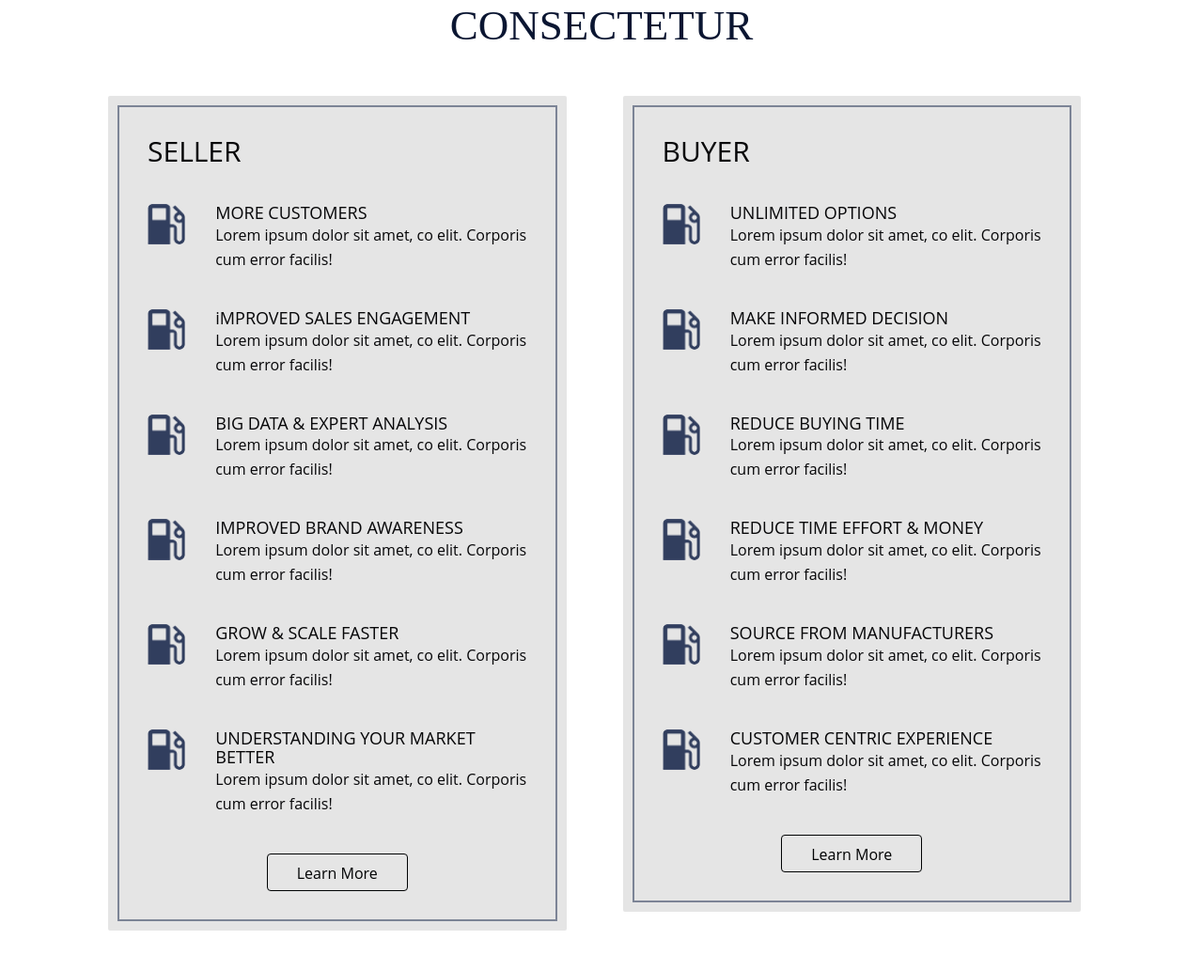
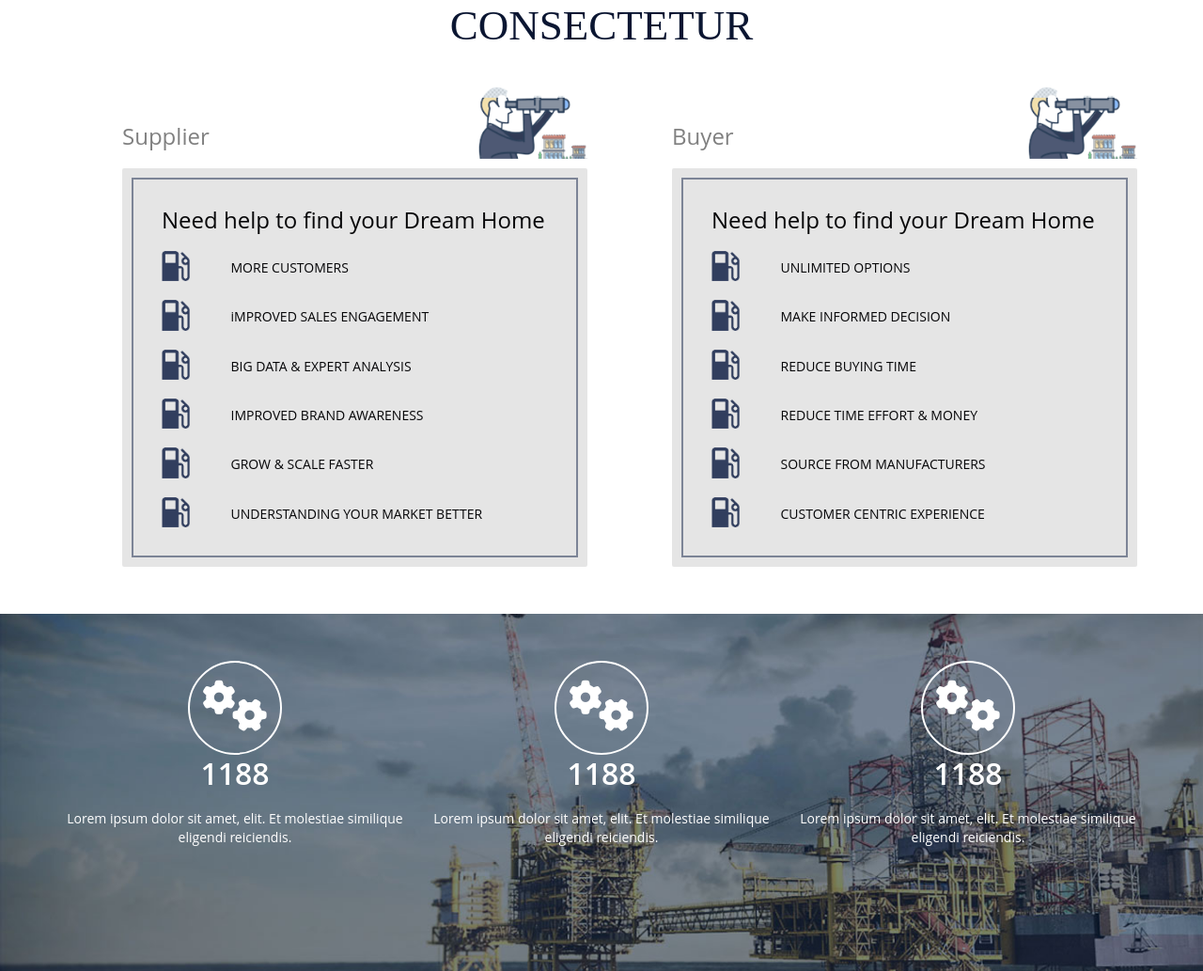
Before and after one commit to Scaledesk/oil_gas_frontend, a plain HTML site: page index.html in a window 1280 px wide. Shown: the part 2885-3918 px from the top of the page at 94% size. Drawn offline with Linux system fonts and the light colour scheme.

Commit message:
landing page

```diff
--- a/css/custom.css
+++ b/css/custom.css
@@ -1336,6 +1336,10 @@ a, p a {
     .p-t-40{
         padding-top: 40px!important;
     }
+.p-t-10{
+    padding-top: 10px!important;
+
+}
 
     .p-b-20{
         padding-bottom: 20px!important;
@@ -1821,7 +1825,11 @@ header.scroll {
     background-color: #091233;
 }
 
-
+.hollow2-btn{
+    color:#091233;
+}
+
+/*
 .hollow-btn1{
     border: 1px solid #000203;
     color: #000203;
@@ -1843,7 +1851,7 @@ header.scroll {
     background-color: #E98E26;
     color:#ffffff;
     border: 1px solid #ffffff;
-}
+}*/
 .oil-btn-solid{
     background: #091233;
     color:#ffffff ;
--- a/index.html
+++ b/index.html
@@ -207,7 +207,7 @@
                 </div>
                 <h3 class="card-title ">OIL PLATEFORM</h3>
                 <p class="oil-para oil-color2 m-t-40">Lorem ipsum dolor sit amet, consectetur adipisicing elit. A ad alias, omnis repellat sequi ipsum dolor ipsum dolor veniam. </p>
-                <a href="#" class="oil-btn-solid"> Read More</a>
+                <a href="#" class="hollow2-btn"> Read More</a>
             </div>
             <div class="col-md-3 col-sm-4 wow fadeInUp p-b-40  w-card-style card-oil oil-color2 card-margin-left">
                 <div class="p-30 text-center ">
@@ -216,7 +216,7 @@
                 </div>
                 <h3 class="card-title ">OIL PLATEFORM</h3>
                 <p class="oil-para oil-color2 m-t-40">Lorem ipsum dolor sit amet, consectetur adipisicing elit. A ad alias, omnis repellat sequi ipsum dolor ipsum dolor veniam. </p>
-                <a href="#" class="oil-btn-solid"> Read More</a>
+                <a href="#" class="hollow2-btn"> Read More</a>
             </div>
 
             <div class="col-md-3 col-sm-4 wow fadeInUp p-b-40  w-card-style card-oil oil-color2 card-margin-left">
@@ -226,7 +226,7 @@
                 </div>
                 <h3 class="card-title ">OIL PLATEFORM</h3>
                 <p class="oil-para oil-color2 m-t-40">Lorem ipsum dolor sit amet, consectetur adipisicing elit. A ad alias, omnis repellat sequi ipsum dolor ipsum dolor veniam. </p>
-                <a href="#" class="oil-btn-solid"> Read More</a>
+                <a href="#" class="hollow2-btn"> Read More</a>
 
             </div>
 
@@ -264,8 +264,7 @@
 <section class="banner-image3 p-t-40 ">
     <div class="container">
         <div class="map-content">
-        <h2 class="heading-style1">SUPPLIERS- GET ACCESS TO </h2>
-        <h2 class="heading-style1">BUYERS ENQUIRY</h2>
+            <h2 class="heading-style1">SUPPLIERS- GET ACCESS TO BUYERS ENQUIRY </h2>
             <div class="row m-t-40">
 
                 <div class="col-md-4 wow slideInLeft ">
@@ -321,105 +320,106 @@
         <h2 class="title m-b-40 text-center">CONSECTETUR</h2>
         <div class="row">
 
-            <div class="col-md-5 col-sm-6 wow pulse w-card-style greycard2-oil firstsec-margin-left">
+            <div class="col-md-6 col-sm-6">
+                <div class="row">
+                    <div class="col-md-9 ">
+                        <h3 class="firstsec-margin-left m-t-40">Supplier</h3>
+                    </div><div class="col-md-3">
+                    <img src="img/NINE.png"></div>
+            </div> <div class=" wow pulse w-card-style greycard2-oil firstsec-margin-left">
             <div class="oil-para-border oil-color">
-                    <h2>SELLER</h2>
-                    <div class="row m-t-40 mobile-m-t-20">
-                        <div class="col-sm-2"><img src="img/TEN.png" width="40" height="40"></div>
-                        <div class="col-sm-10"><h4>MORE CUSTOMERS</h4> <span>Lorem ipsum dolor sit amet, co elit. Corporis cum error facilis!</span></div>
+                <h3>Need help to find your Dream Home</h3>
+                <div class="row m-t-20 mobile-m-t-20">
+                    <div class="col-sm-2"><img src="img/TEN.png" width="30" height="30"></div>
+                    <div class="col-sm-10 p-t-10"><h5>MORE CUSTOMERS</h5> </div>
                 </div>
 
-                    <div class="row m-t-40 mobile-m-t-20">
-                        <div class="col-sm-2"><img src="img/TEN.png" width="40" height="40"></div>
-                        <div class="col-sm-10"><span> <h4>iMPROVED SALES ENGAGEMENT</h4>Lorem ipsum dolor sit amet, co elit. Corporis cum error facilis!</span></div>
+                <div class="row m-t-20 mobile-m-t-20">
+                    <div class="col-sm-2"><img src="img/TEN.png" width="30" height="30"></div>
+                    <div class="col-sm-10 p-t-10"><h5>iMPROVED SALES ENGAGEMENT</h5></div>
                 </div>
 
-                    <div class="row m-t-40 mobile-m-t-20">
-                        <div class="col-sm-2"><img src="img/TEN.png" width="40" height="40"></div>
-                        <div class="col-sm-10"><span>
-                            <h4>BIG DATA & EXPERT ANALYSIS</h4>Lorem ipsum dolor sit amet, co elit. Corporis cum error facilis!</span></div>
+                <div class="row m-t-20 mobile-m-t-20">
+                    <div class="col-sm-2"><img src="img/TEN.png" width="30" height="30"></div>
+                    <div class="col-sm-10 p-t-10">
+                        <h5>BIG DATA & EXPERT ANALYSIS</h5></div>
                 </div>
 
-                    <div class="row m-t-40 mobile-m-t-20">
-                        <div class="col-sm-2"><img src="img/TEN.png" width="40" height="40"></div>
-                        <div class="col-sm-10"><span>
-                            <h4>IMPROVED BRAND AWARENESS</h4>Lorem ipsum dolor sit amet, co elit. Corporis cum error facilis!</span></div>
+                <div class="row m-t-20 mobile-m-t-20">
+                    <div class="col-sm-2"><img src="img/TEN.png" width="30" height="30"></div>
+                    <div class="col-sm-10 p-t-10">
+                            <h5>IMPROVED BRAND AWARENESS</h5></div>
                 </div>
 
-                    <div class="row m-t-40 mobile-m-t-20">
-                        <div class="col-sm-2"><img src="img/TEN.png" width="40" height="40"></div>
-                        <div class="col-sm-10"><span>
-                            <h4>GROW & SCALE FASTER</h4>Lorem ipsum dolor sit amet, co elit. Corporis cum error facilis!</span></div>
+                <div class="row m-t-20 mobile-m-t-20">
+                    <div class="col-sm-2"><img src="img/TEN.png" width="30" height="30"></div>
+                    <div class="col-sm-10 p-t-10">
+                            <h5>GROW & SCALE FASTER</h5></div>
                 </div>
 
-                    <div class="row m-t-40 mobile-m-t-20">
-                        <div class="col-sm-2"><img src="img/TEN.png" width="40" height="40"></div>
-                        <div class="col-sm-10"><span>
-                            <h4>UNDERSTANDING YOUR MARKET BETTER</h4>Lorem ipsum dolor sit amet, co elit. Corporis cum error facilis!</span></div>
+                <div class="row m-t-20 mobile-m-t-20">
+                    <div class="col-sm-2"><img src="img/TEN.png" width="30" height="30"></div>
+                    <div class="col-sm-10 p-t-10">
+                            <h5>UNDERSTANDING YOUR MARKET BETTER</h5></div>
                 </div>
 
-                    <div class="row m-t-40">
-                        <div class="col-sm-12 text-center">
-                            <a href="#" class="hollow-btn1 line-heigh-6">Learn More</a>
-                        </div></div>
 
 
 
 
             </div>
+        </div></div>
+        <div class="col-md-6 col-sm-6">
+            <div class="row">
+                <div class="col-md-9">
+                    <h3 class="firstsec-margin-left m-t-40">Buyer</h3>
                 </div>
-            <div class="col-md-5 col-sm-6 wow pulse w-card-style greycard2-oil firstsec-margin-left">
+                <div class="col-md-3">
+                <img src="img/NINE.png" >
+            </div>
+        </div>
+            <div class="wow pulse w-card-style greycard2-oil firstsec-margin-left">
         <div class="oil-para-border oil-color">
-                    <h2>BUYER</h2>
-                    <div class="row m-t-40 mobile-m-t-20">
-                        <div class="col-sm-2"><img src="img/TEN.png" width="40" height="40"></div>
-                        <div class="col-sm-10"><h4>UNLIMITED OPTIONS</h4> <span>Lorem ipsum dolor sit amet, co elit. Corporis cum error facilis!</span></div>
+            <h3>Need help to find your Dream Home</h3>
+            <div class="row m-t-20 mobile-m-t-20">
+                <div class="col-sm-2"><img src="img/TEN.png" width="30" height="30"></div>
+                <div class="col-sm-10 p-t-10"><h5>UNLIMITED OPTIONS</h5> </div>
             </div>
 
-                    <div class="row m-t-40 mobile-m-t-20">
-                        <div class="col-sm-2"><img src="img/TEN.png" width="40" height="40"></div>
-                        <div class="col-sm-10"><span> <h4>MAKE INFORMED DECISION</h4>Lorem ipsum dolor sit amet, co elit. Corporis cum error facilis!</span></div>
+            <div class="row m-t-20 mobile-m-t-20">
+                <div class="col-sm-2"><img src="img/TEN.png" width="30" height="30"></div>
+                <div class="col-sm-10 p-t-10"><h5>MAKE INFORMED DECISION</h5></div>
             </div>
 
-                    <div class="row m-t-40 mobile-m-t-20">
-                        <div class="col-sm-2"><img src="img/TEN.png" width="40" height="40"></div>
-                        <div class="col-sm-10"><span>
-                            <h4>REDUCE BUYING TIME</h4>Lorem ipsum dolor sit amet, co elit. Corporis cum error facilis!</span></div>
+            <div class="row m-t-20 mobile-m-t-20">
+                <div class="col-sm-2"><img src="img/TEN.png" width="30" height="30"></div>
+                <div class="col-sm-10 p-t-10">
+                    <h5>REDUCE BUYING TIME</h5></div>
             </div>
 
-                    <div class="row m-t-40 mobile-m-t-20">
-                        <div class="col-sm-2"><img src="img/TEN.png" width="40" height="40"></div>
-                        <div class="col-sm-10"><span>
-                            <h4>REDUCE TIME EFFORT & MONEY</h4>Lorem ipsum dolor sit amet, co elit. Corporis cum error facilis!</span></div>
+            <div class="row m-t-20 mobile-m-t-20">
+                <div class="col-sm-2"><img src="img/TEN.png" width="30" height="30"></div>
+                <div class="col-sm-10 p-t-10">
+                    <h5>REDUCE TIME EFFORT & MONEY</h5></div>
             </div>
 
-                    <div class="row m-t-40 mobile-m-t-20">
-                        <div class="col-sm-2"><img src="img/TEN.png" width="40" height="40"></div>
-                        <div class="col-sm-10"><span>
-                            <h4>SOURCE FROM MANUFACTURERS</h4>Lorem ipsum dolor sit amet, co elit. Corporis cum error facilis!</span></div>
+            <div class="row m-t-20 mobile-m-t-20">
+                <div class="col-sm-2"><img src="img/TEN.png" width="30" height="30"></div>
+                <div class="col-sm-10 p-t-10">
+                    <h5>SOURCE FROM MANUFACTURERS</h5></div>
             </div>
 
-                    <div class="row m-t-40 mobile-m-t-20">
-                        <div class="col-sm-2"><img src="img/TEN.png" width="40" height="40"></div>
-                        <div class="col-sm-10"><span>
-                            <h4>CUSTOMER CENTRIC EXPERIENCE</h4>Lorem ipsum dolor sit amet, co elit. Corporis cum error facilis!</span></div>
+            <div class="row m-t-20 mobile-m-t-20">
+                <div class="col-sm-2"><img src="img/TEN.png" width="30" height="30"></div>
+                <div class="col-sm-10 p-t-10">
+                    <h5>CUSTOMER CENTRIC EXPERIENCE</h5></div>
             </div>
 
-                    <div class="row m-t-40">
-                        <div class="col-sm-12 text-center">
-                            <a href="#" class="hollow-btn1 line-heigh-6">Learn More</a>
+
+        </div>
     </div></div>
 
 
-
-
-                </div>
-            </div>
-
-            <div class="col-md-2">
-
-
-            </div>
     </div>
 
     <!-- <div class="columns wow fadeInUp">
@@ -464,7 +464,6 @@
 
 <section class="yellow-bg p-50" id="">
     <div class="container">
-        <h2 class="title m-b-40 text-center">CONSECTETUR</h2>
         <div class="row">
 
 
@@ -574,7 +573,7 @@
                         <div class="item active">
                             <div class="col-md-4 col-sm-6">
 
-                                <div class="block-text rel zmin"> <img src="img/rename.png" height="60px" width="60px">
+                                <div class="block-text rel zmin"> <img src="img/rename.png" height="60" width="60">
 
                                     <a title="" href="#" class="testi-title ">Harcules</a><br>
                                     <p>Lorem ipsum dolor sit amet, consectetur ipsum dolor adipisicing elit. Consectetur esse harum perferendis sequi quam sed temporibus tenetur</p>
@@ -584,7 +583,7 @@
                             <div class="col-md-4 col-sm-6 hidden-xs">
 
                                 <div class="block-text rel zmin">
-                                    <img src="img/rename.png" height="60px" width="60px">
+                                    <img src="img/rename.png" height="60" width="60">
                                     <a title="" href="#" class="testi-title ">Richard</a><br>
 
                                     <p>Lorem ipsum dolor sit amet, consectetur ipsum dolor adipisicing elit. Consectetur esse harum perferendis sequi quam sed temporibus tenetur</p>
@@ -594,7 +593,7 @@
                             <div class="col-md-4 col-sm-6 hidden-sm hidden-xs">
 
                                 <div class="block-text rel zmin">
-                                    <img src="img/rename.png" height="60px" width="60px">
+                                    <img src="img/rename.png" height="60" width="60">
                                     <a title="" href="#" class="testi-title ">Archery</a><br>
                                     <p>Lorem ipsum dolor sit amet, consectetur ipsum dolor adipisicing elit. Consectetur esse harum perferendis sequi quam sed temporibus tenetur</p>
                                 </div>
@@ -605,7 +604,7 @@
                             <div class="col-md-4 col-sm-6">
 
                                 <div class="block-text rel zmin">
-                                    <img src="img/rename.png" height="60px" width="60px">
+                                    <img src="img/rename.png" height="60" width="60">
                                     <a title="" href="#" class="testi-title ">Harcules</a><br>
                                     <p>Lorem ipsum dolor sit amet, consectetur ipsum dolor adipisicing elit. Consectetur esse harum perferendis sequi quam sed temporibus tenetur</p>
 
@@ -615,7 +614,7 @@
                             <div class="col-md-4 col-sm-6 hidden-xs">
 
                                 <div class="block-text rel zmin">
-                                    <img src="img/rename.png" height="60px" width="60px">
+                                    <img src="img/rename.png" height="60" width="60">
                                     <a title="" href="#" class="testi-title ">Richard</a><br>
 
                                     <p>Lorem ipsum dolor sit amet, consectetur ipsum dolor adipisicing elit. Consectetur esse harum perferendis sequi quam sed temporibus tenetur</p>
@@ -626,7 +625,7 @@
                             <div class="col-md-4 col-sm-6 hidden-sm hidden-xs">
 
                                 <div class="block-text rel zmin">
-                                    <img src="img/rename.png" height="60px" width="60px">
+                                    <img src="img/rename.png" height="60" width="60">
                                     <a title="" href="#" class="testi-title ">Planes</a><br>
 
                                     <p>Lorem ipsum dolor sit amet, consectetur ipsum dolor adipisicing elit. Consectetur esse harum perferendis sequi quam sed temporibus tenetur</p>
```
Also changed, not shown: img/NINE.png (added), img/img13.png (deleted), img/img14.png (deleted), img/img15.png (deleted). Lines whose indentation alone changed are shown as unchanged.
